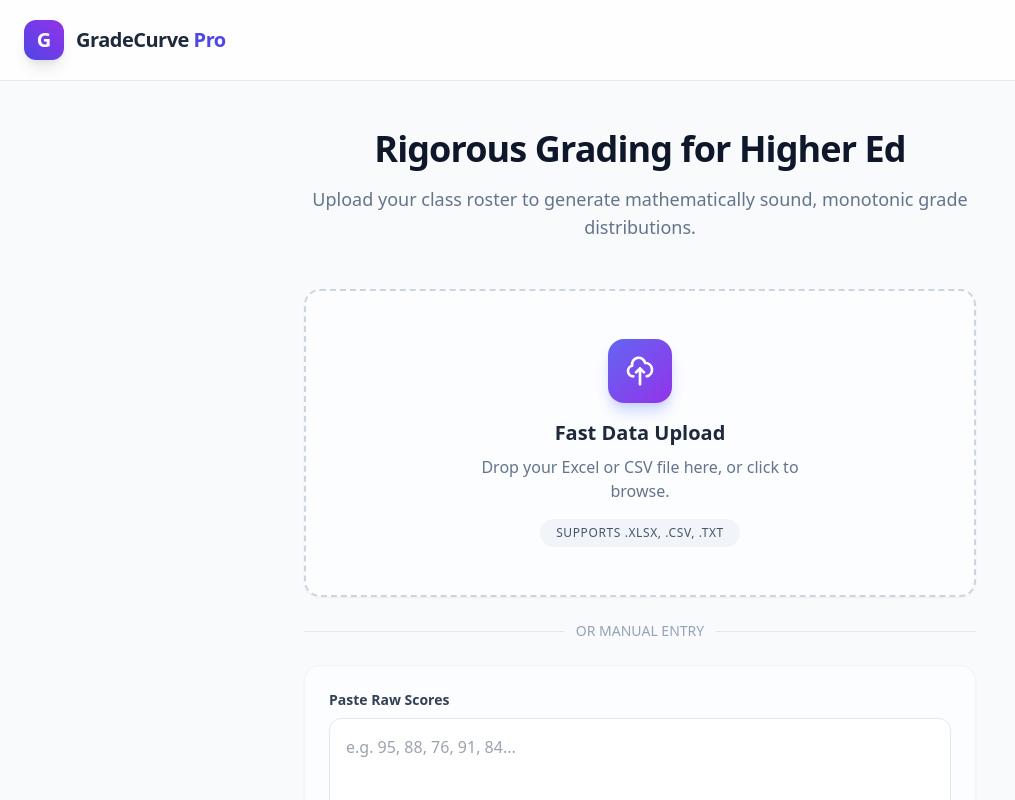
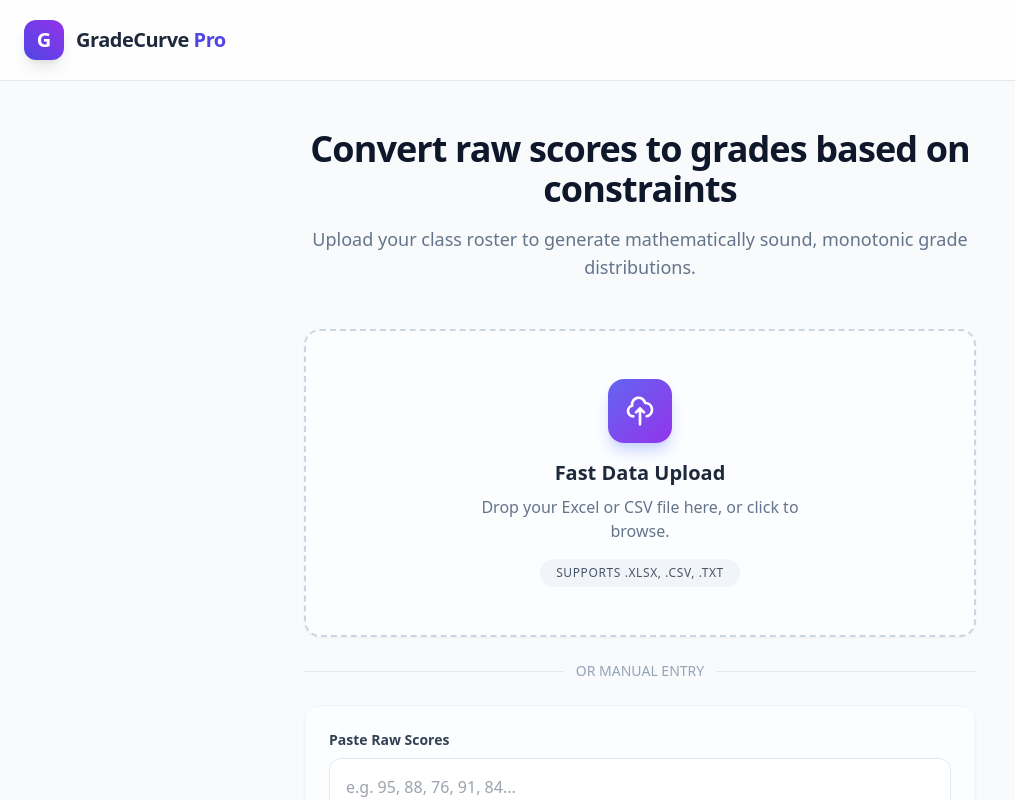
Before and after one commit to sethchandler/GradeCurve, a React (Vite) app: page / in a window 1280 px wide. Shown: the top 800 px of the page, without its empty margins (0-1015 px from the left). Built offline with nearby package versions, Linux system fonts and the light colour scheme.

Commit message:
ui: update main headline to reflect core utility

```diff
--- a/src/App.tsx
+++ b/src/App.tsx
@@ -113,7 +113,7 @@ const App: React.FC = () => {
         {step === 0 && (
           <div className="max-w-2xl mx-auto">
             <div className="text-center mb-12">
-              <h2 className="text-4xl font-black text-slate-900 mb-4 tracking-tight">Rigorous Grading for Higher Ed</h2>
+              <h2 className="text-4xl font-black text-slate-900 mb-4 tracking-tight">Convert raw scores to grades based on constraints</h2>
               <p className="text-lg text-slate-500">Upload your class roster to generate mathematically sound, monotonic grade distributions.</p>
             </div>
             <FileUploader onDataLoaded={handleDataLoaded} onRawScoresInput={handleRawScores} />
```
